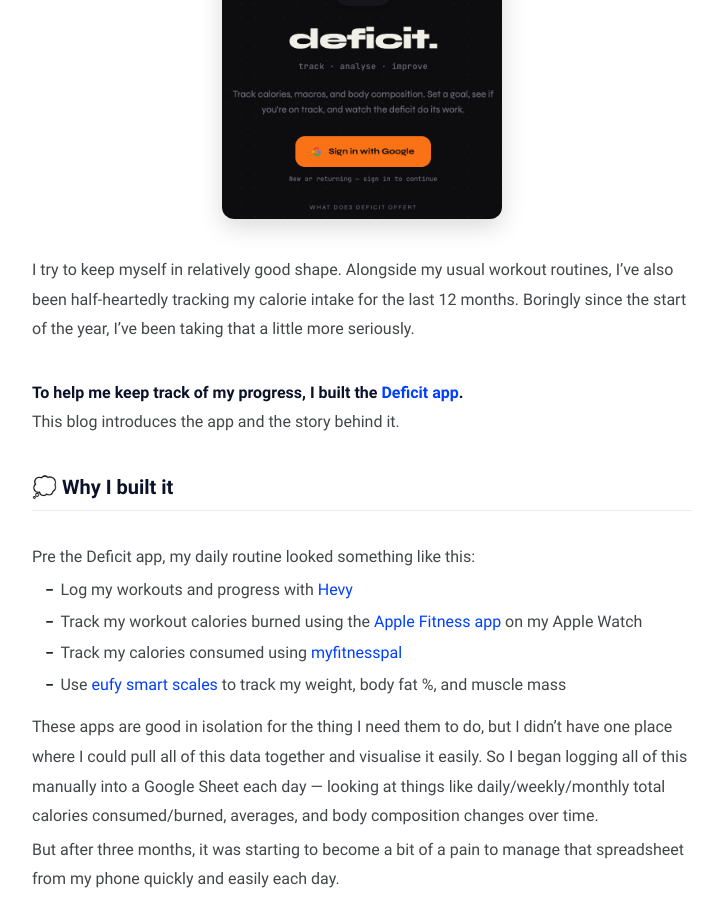
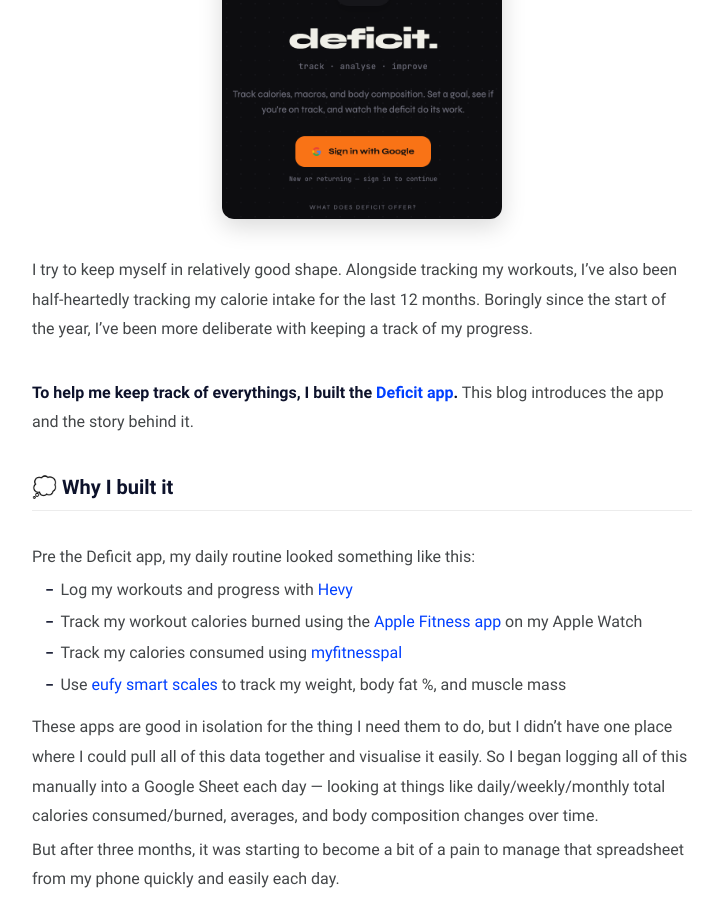
Before and after one commit to lukebriscoe/lukebriscoe.github.io, a Jekyll site: the page built from _posts/2026-04-08-deficit-app.md, in a window 1280 px wide and 900 px high, scrolled down 325 px. Shown: the whole window, without its empty margins (278-1001 px from the left). Built offline with Jekyll 4.4.1, drawn with Linux system fonts in a browser that asks for light colours.

Commit message:
more formatting edits

```diff
--- a/_posts/2026-04-08-deficit-app.md
+++ b/_posts/2026-04-08-deficit-app.md
@@ -7,11 +7,10 @@
 ---
 <img src="/assets/img/deficit/landing.png" alt="Deficit app" style="display:block;width:50%;max-width:280px;margin:0 auto 2rem;border-radius:0.75rem;box-shadow:0 8px 24px rgba(0,0,0,0.15);">
 
-I try to keep myself in relatively good shape. Alongside my usual workout routines, I’ve also been half-heartedly tracking my calorie intake for the last 12 months. Boringly since the start of the year, I've been taking that a little more seriously.<br>
+I try to keep myself in relatively good shape. Alongside tracking my workouts, I’ve also been half-heartedly tracking my calorie intake for the last 12 months. Boringly since the start of the year, I've been more deliberate with keeping a track of my progress.<br>
 <br>
 
-<b>To help me keep track of my progress, I built the <a href="https://mydeficit.app">Deficit app</a>.</b>
-<br>This blog introduces the app and the story behind it.
+<b>To help me keep track of everythings, I built the <a href="https://mydeficit.app">Deficit app</a>.</b> This blog introduces the app and the story behind it.
 
 ### 💭 Why I built it
 <br>Pre the Deficit app, my daily routine looked something like this:
```
Also changed, not shown: 2 other files.
